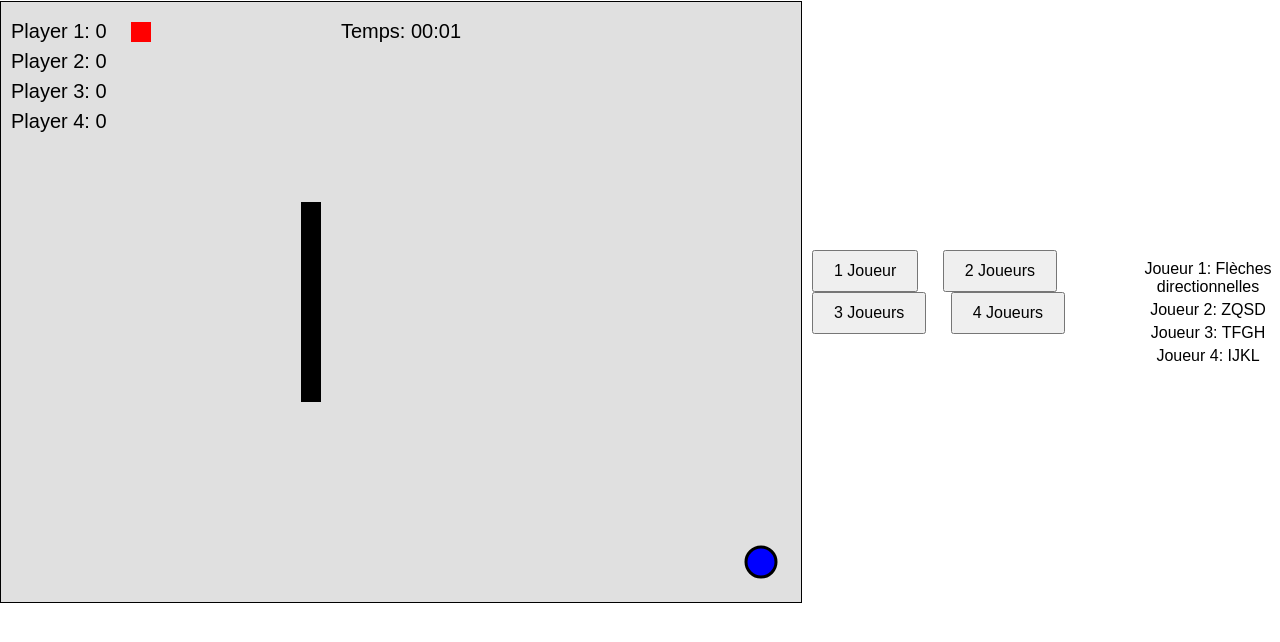
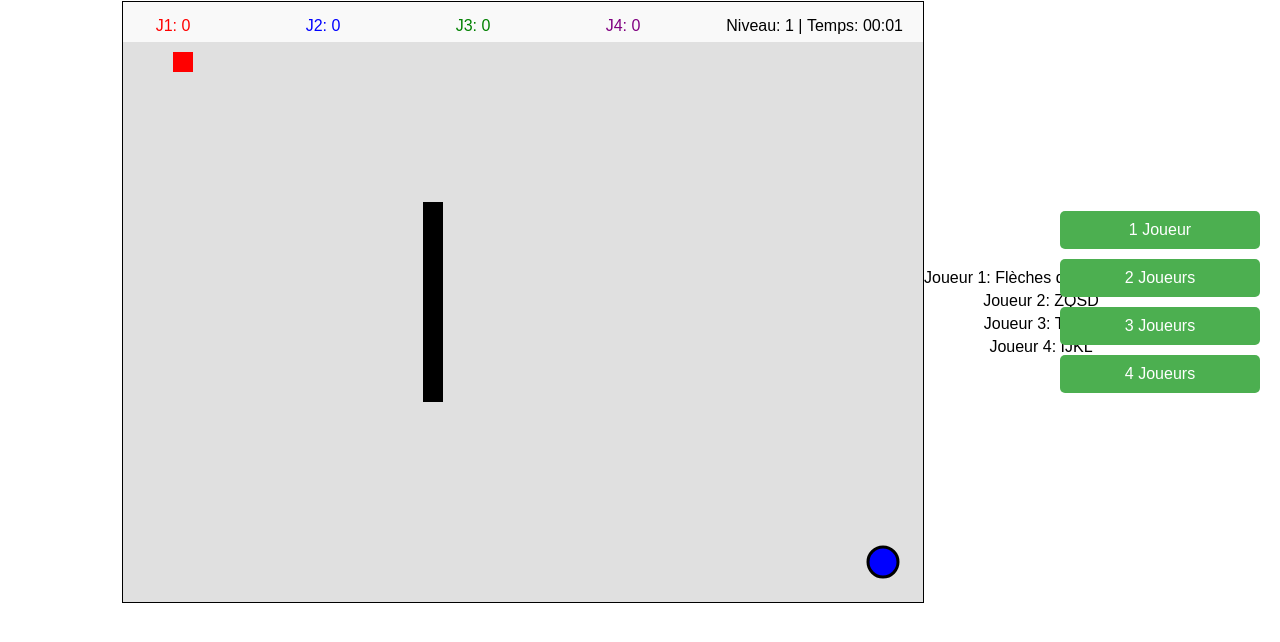
Before and after one commit to lamyae-fakir/2DGame, a plain HTML site: page index.html in a window 1280 px wide. Both pictures are taken after a click on the button "1 Joueur". Shown: the part 98-740 px from the top of the page. Drawn offline with Linux system fonts and the light colour scheme.

Commit message:
changement de quelques position

```diff
--- a/game.js
+++ b/game.js
@@ -14,13 +14,8 @@ const nextLevelBtn = document.getElementById('nextLevelBtn');
 let winner = null;
 let showWinner = false;
 
-// Positions initiales des joueurs
-const INITIAL_POSITIONS = [
-    { x: 130, y: 20 },  // Joueur 1 (Rouge)
-    { x: 130, y: 50 },  // Joueur 2 (Bleu)
-    { x: 130, y: 80 },  // Joueur 3 (Vert)
-    { x: 130, y: 110 }  // Joueur 4 (Violet)
-];
+// Position initiale unique pour tous les joueurs et tous les niveaux
+const INITIAL_POSITION = { x: 50, y: 50 };
 
 // Fonction pour le compte à rebours
 function drawCountdown() {
@@ -256,27 +251,33 @@ function nextLevel() {
 
 // Reset player position when they reach the exit
 function resetPlayerPosition(player) {
-    const playerIndex = players.indexOf(player);
-    if (playerIndex !== -1) {
-        player.x = INITIAL_POSITIONS[playerIndex].x;
-        player.y = INITIAL_POSITIONS[playerIndex].y;
-    }
+    player.x = INITIAL_POSITION.x;
+    player.y = INITIAL_POSITION.y;
 }
 
 // Display score
 function displayScores() {
+    // Créer un fond pour les scores
+    ctx.fillStyle = 'rgba(255, 255, 255, 0.8)';
+    ctx.fillRect(0, 0, canvas.width, 40);
+
     // Scores des joueurs
-    ctx.font = '20px Arial';
-    ctx.fillStyle = 'black';
+    ctx.font = '16px Arial';
+
+    // Afficher les scores alignés avec les positions de départ
     players.forEach((player, index) => {
-        ctx.fillText(`Player ${index + 1}: ${player.score}`, 10, 30 + index * 30);
+        ctx.fillStyle = player.color;
+        ctx.textAlign = 'center';
+        const scoreX = 50 + (index * 150);
+        ctx.fillText(`J${index + 1}: ${player.score}`, scoreX, 25);
     });
 
-    // Timer
+    // Timer et niveau en haut à droite
+    ctx.fillStyle = 'black';
+    ctx.textAlign = 'right';
     elapsedTime = Date.now() - startTime;
-    ctx.textAlign = 'center';
-    ctx.fillText(`Temps: ${formatTime(elapsedTime)}`, canvas.width / 2, 30);
-    ctx.textAlign = 'left'; // Réinitialiser l'alignement pour le reste du texte
+    ctx.fillText(`Niveau: ${currentLevel} | Temps: ${formatTime(elapsedTime)}`, canvas.width - 20, 25);
+    ctx.textAlign = 'left';
 }
 
 // Draw exit
@@ -503,9 +504,9 @@ function initGame() {
     createNewObstacles(); // Créer uniquement les obstacles du niveau 1
 
     // Initialiser les positions des joueurs
-    players.forEach((player, index) => {
-        player.x = INITIAL_POSITIONS[index].x;
-        player.y = INITIAL_POSITIONS[index].y;
+    players.forEach(player => {
+        player.x = INITIAL_POSITION.x;
+        player.y = INITIAL_POSITION.y;
     });
 
     startTime = Date.now();
@@ -523,10 +524,10 @@ function startNextLevel() {
     obstacles.length = 0;
     createNewObstacles();
 
-    // Réinitialiser tous les joueurs à leurs positions initiales
-    players.forEach((player, index) => {
-        player.x = INITIAL_POSITIONS[index].x;
-        player.y = INITIAL_POSITIONS[index].y;
+    // Réinitialiser tous les joueurs à la position initiale
+    players.forEach(player => {
+        player.x = INITIAL_POSITION.x;
+        player.y = INITIAL_POSITION.y;
     });
 
     gameStarted = true;
--- a/style.css
+++ b/style.css
@@ -5,6 +5,7 @@ body {
     align-items: center;
     height: 100vh;
     margin: 0;
+    position: relative;
 }
 
 h1 {
@@ -16,15 +17,31 @@ h1 {
     border: 2px solid black;
     background-color: #e0e0e0;
 }
+
 .player-select {
-    margin-bottom: 20px;
+    position: absolute;
+    right: 20px;
+    top: 50%;
+    transform: translateY(-50%);
+    display: flex;
+    flex-direction: column;
+    gap: 10px;
 }
 
 .player-select button {
-    margin: 0 10px;
+    width: 200px;
     padding: 10px 20px;
     font-size: 16px;
     cursor: pointer;
+    border: none;
+    border-radius: 5px;
+    background-color: #4CAF50;
+    color: white;
+    transition: background-color 0.3s;
+}
+
+.player-select button:hover {
+    background-color: #45a049;
 }
 
 .controls {
```
